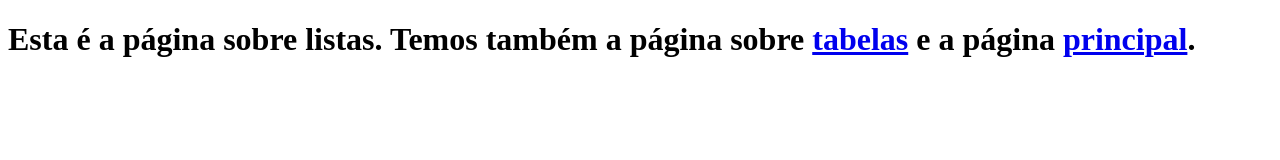
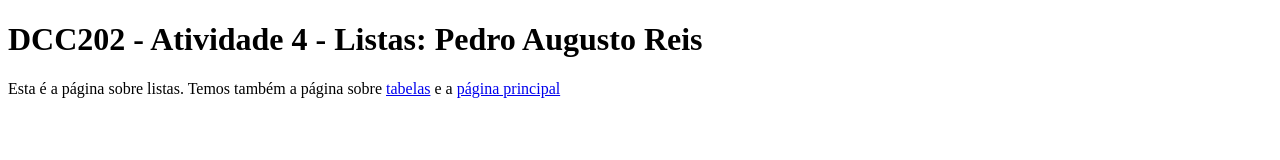
Before and after one commit to ufjf-dcc202/ufjf-dcc202-2023-3-b-atv4-beapedro, a website: page listas.html in a window 1280 px wide. Drawn offline with Linux system fonts and the light colour scheme.

Commit message:
correções

```diff
--- a/listas.html
+++ b/listas.html
@@ -3,11 +3,12 @@
 <head>
     <meta charset="UTF-8">
     <meta name="viewport" content="width=device-width, initial-scale=1.0">
-    <title>DCC202-Atividade 4-Listas:Pedro Augusto Reis</title>
+    <title> DCC202 - Atividade 4 - Listas: Pedro Augusto Reis</title>
 </head>
 <body>
     <main>
-            <h1>Esta é a página sobre listas. Temos também a página sobre <a href="tabelas.html">tabelas</a> e a página <a href="index.html">principal</a>.
+        <h1>DCC202 - Atividade 4 - Listas: Pedro Augusto Reis</h1>
+            <p>Esta é a página sobre listas. Temos também a página sobre <a href="tabelas.html">tabelas</a> e a <a href="index.html">página principal</a></p>
 
     </main>
 </body>
```
